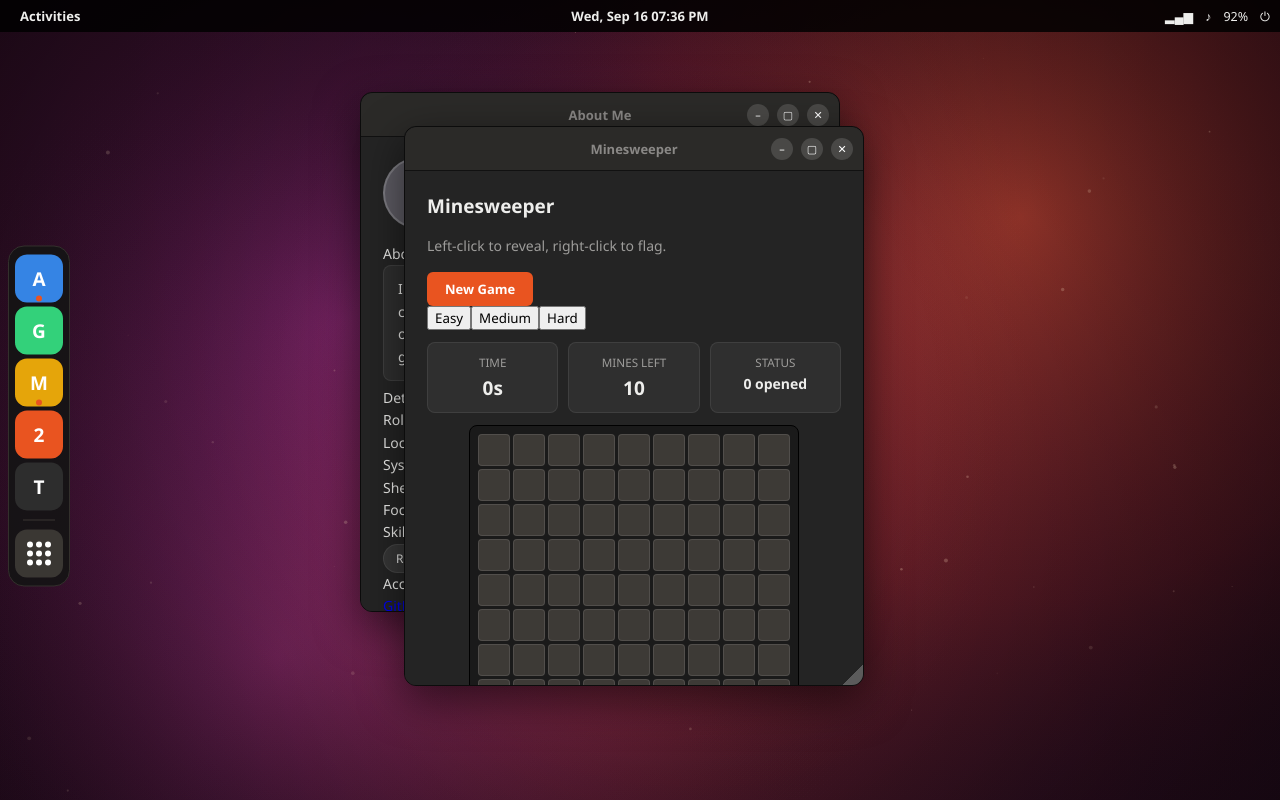
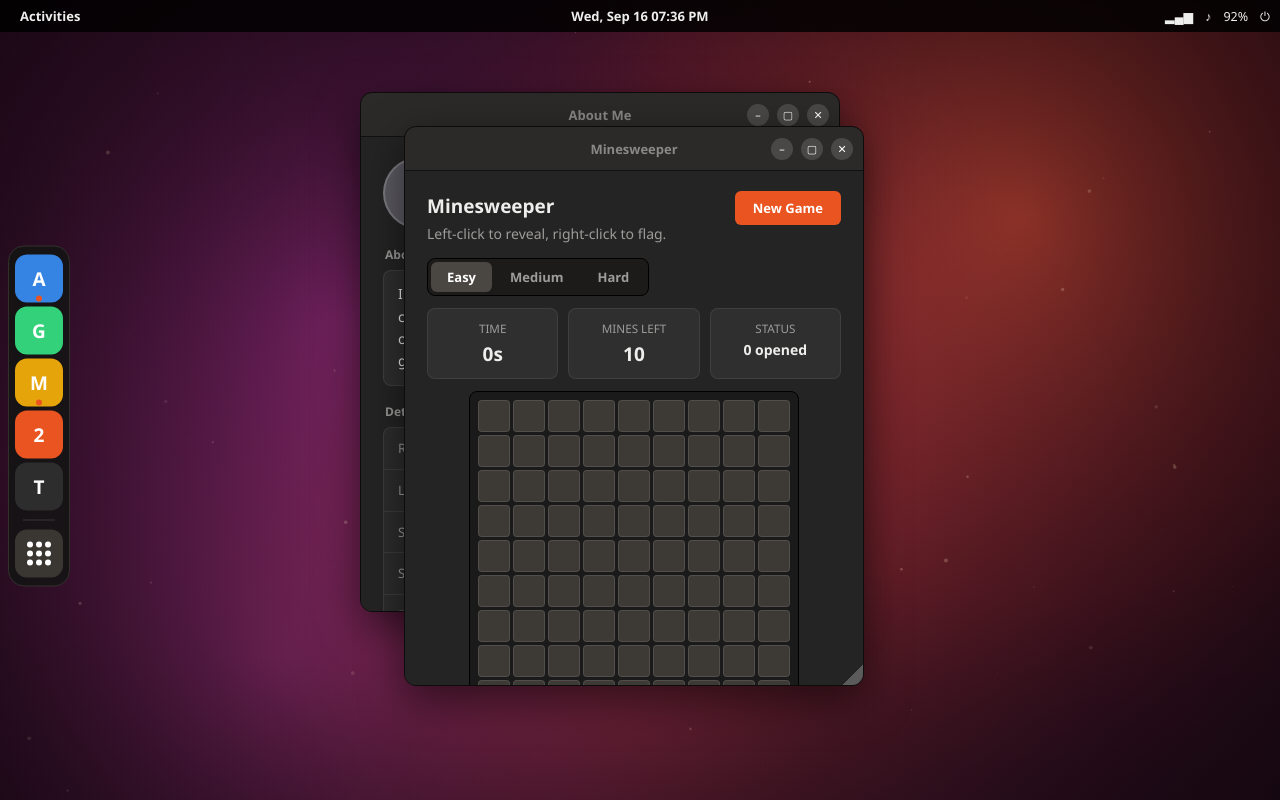
Before and after one commit to mrduhlol/abhishek-a2, a React (Vite) app: page / in a window 1280 px wide. Both pictures are taken after a click on the button "Minesweeper". Built offline with nearby package versions, Linux system fonts and the light colour scheme.

Commit message:
style: add settings rows, segmented control, and viewer styles

```diff
--- a/src/index.css
+++ b/src/index.css
@@ -270,6 +270,45 @@ button { font-family: inherit; }
 }
 .g2048-ctrl button:hover { background: #4f4b47; }
 
+/* settings-style rows (About) */
+.app-head { display: flex; justify-content: space-between; align-items: flex-start; gap: 12px; margin-bottom: 12px; }
+.app-head h2 { margin: 0; }
+.app-head p { margin: 2px 0 0; }
+.set-label { font-size: 12px; font-weight: 700; color: var(--dim); margin: 16px 2px 6px; }
+.set-card {
+  background: rgba(255,255,255,0.045); border: 1px solid var(--line);
+  border-radius: 8px; overflow: hidden;
+}
+.set-row {
+  display: flex; justify-content: space-between; align-items: center; gap: 12px;
+  padding: 10px 14px;
+}
+.set-row + .set-row, .set-card .set-row + .set-row { border-top: 1px solid var(--line); }
+.set-row .k { color: var(--dim); font-size: 13px; }
+.set-row .v { font-size: 13px; text-align: right; }
+.set-row.link { text-decoration: none; color: var(--txt); }
+.set-row.link:hover { background: rgba(255,255,255,0.05); }
+.set-row .chev { color: var(--dim); font-size: 18px; }
+
+/* segmented control (Minesweeper difficulty) */
+.seg { display: inline-flex; background: #1c1b1a; border: 1px solid #000; border-radius: 8px; padding: 3px; gap: 2px; }
+.seg button {
+  border: none; background: transparent; color: var(--dim); font-size: 13px; font-weight: 600;
+  padding: 6px 16px; border-radius: 6px; cursor: pointer;
+}
+.seg button:hover { color: var(--txt); }
+.seg button.on { background: #4a4642; color: #fff; }
+
+/* image viewer (Gallery) */
+.viewer-top { display: flex; align-items: center; gap: 16px; font-size: 14px; }
+.viewer-main { display: flex; align-items: center; gap: 14px; }
+.viewer-main img { max-width: min(560px, 70vw); max-height: 62vh; border-radius: 8px; border: 1px solid #444; }
+.vnav {
+  width: 40px; height: 56px; border-radius: 8px; border: 1px solid #55534f;
+  background: rgba(255,255,255,0.08); color: #fff; font-size: 24px; cursor: pointer; flex-shrink: 0;
+}
+.vnav:hover { background: rgba(255,255,255,0.18); }
+
 @media (max-width: 720px) {
   .dock { left: 50%; top: auto; bottom: 10px; transform: translateX(-50%); flex-direction: row; }
   .dock-sep { width: 1px; height: auto; margin: 8px 5px; }
```
